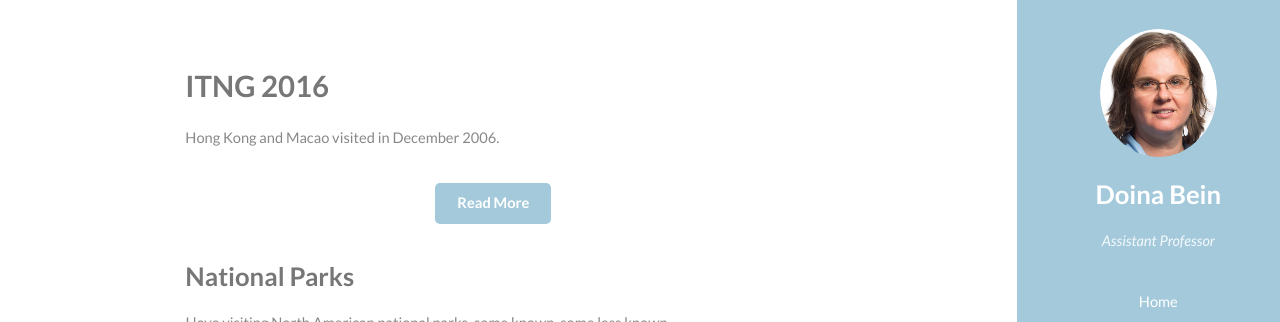
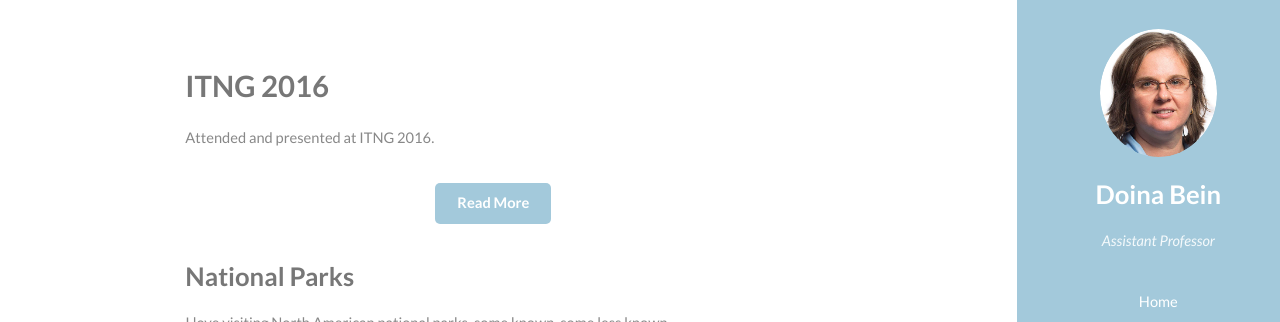
Before and after one commit to dbein/dbein.github.io, a Jekyll site: the page built from gallery/index.html, in a window 1280 px wide and 900 px high. Shown: the top 322 px of the window. Built offline with Jekyll 4.4.1, drawn with Linux system fonts in a browser that asks for light colours.

Commit message:
forgot to save the post

```diff
--- a/_posts/2016-04-11-ITNG-2016.md
+++ b/_posts/2016-04-11-ITNG-2016.md
@@ -17,4 +17,4 @@ images:
     - with_Dewi.jpg::with Dewi
 ---
 
-Hong Kong and Macao visited in December 2006.
+Attended and presented at ITNG 2016.
```
